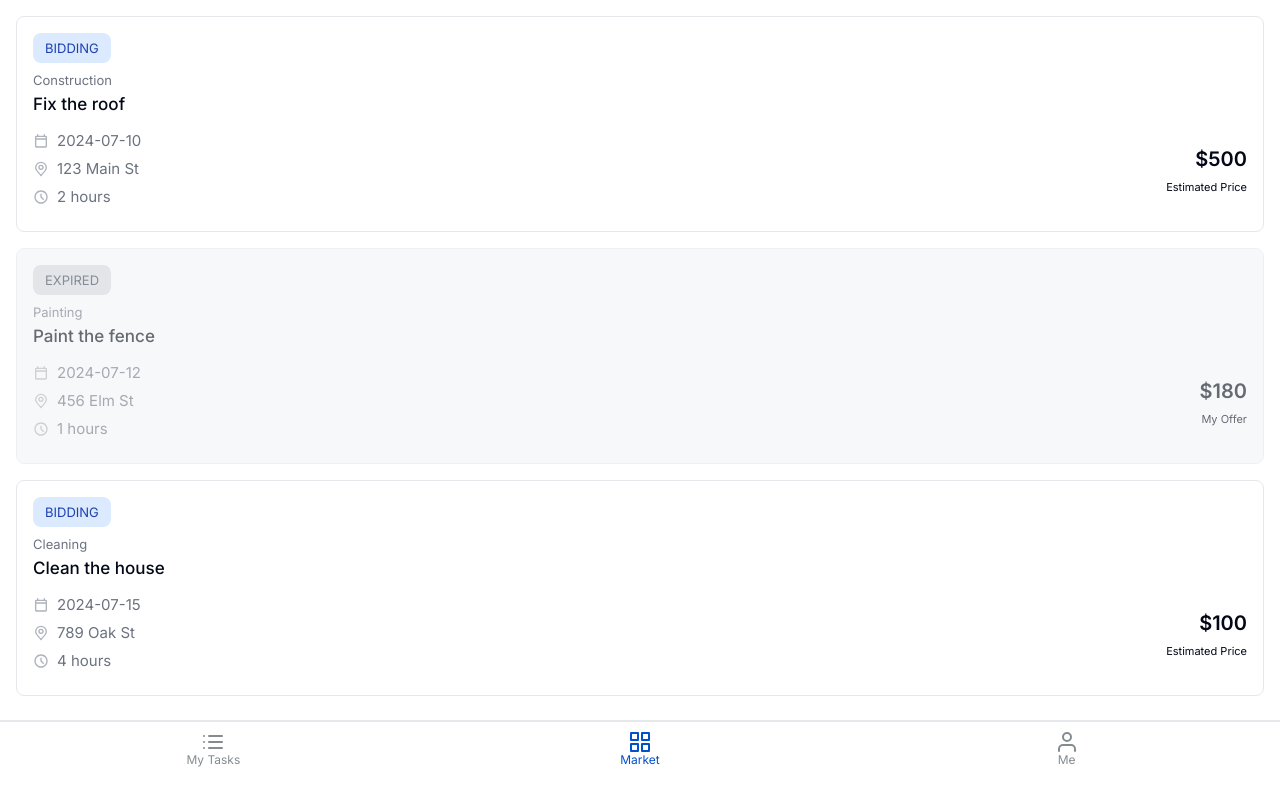
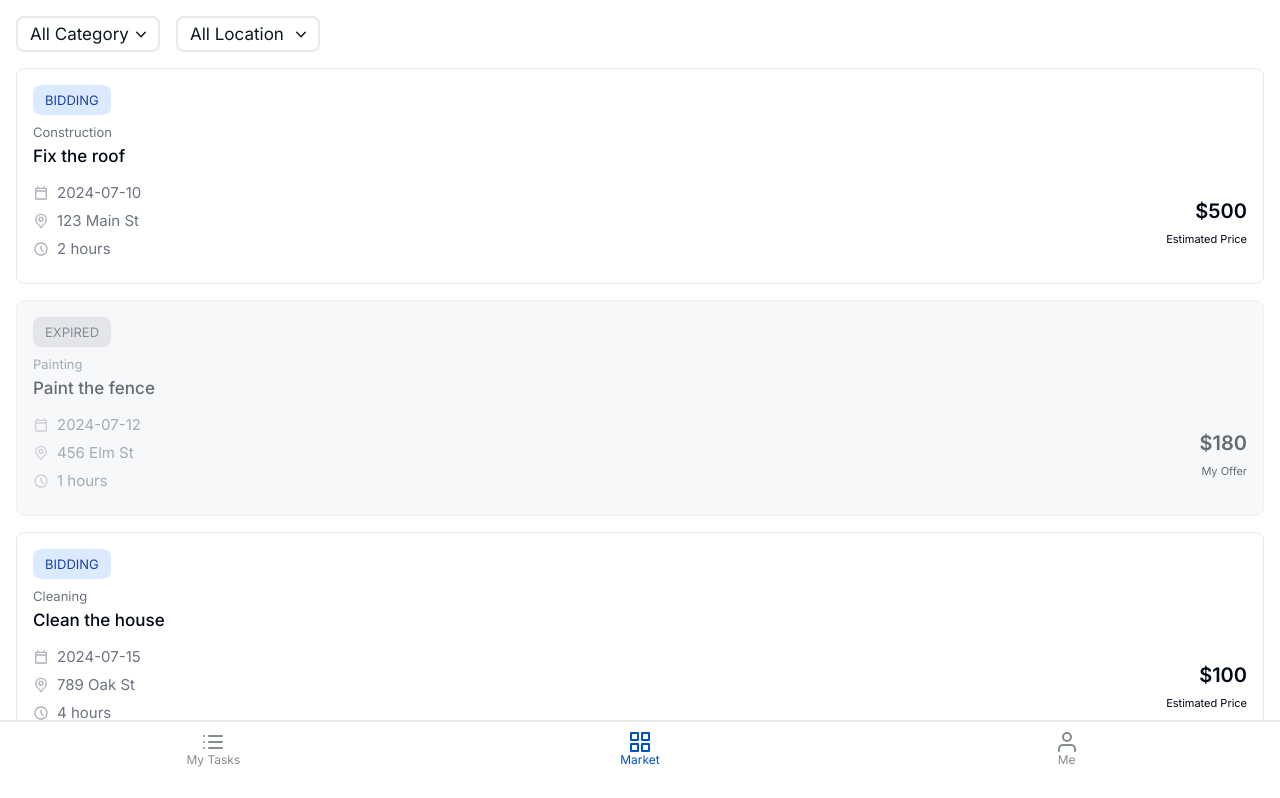
Before and after one commit to codersforcauses/penni, a Next.js app in the folder client/: page /market in a window 1280 px wide. Shown: the top 798 px of the page. Built offline with nearby package versions, Linux system fonts and the light colour scheme.

Commit message:
Finish the market page

```diff
--- a/client/src/components/ui/task-card.tsx
+++ b/client/src/components/ui/task-card.tsx
@@ -4,7 +4,8 @@ import React from "react";
 // please try to understand the "pricetype", not sure if we need to do useState for this part
 
 // the props
-interface TaskCardProps {
+export interface TaskCardProps {
+  id: string;
   state?: "BIDDING" | "EXPIRED" | "ONGOING" | "COMPLETED";
   category: string;
   title: string;
--- a/client/src/pages/component-showcase.tsx
+++ b/client/src/pages/component-showcase.tsx
@@ -263,6 +263,7 @@ export default function ComponentShowcase() {
 
         <ComponentSection title="Task Card">
           <TaskCard
+            id="abc124"
             title="Clean up my house"
             category="CLEANING"
             date="21 Aug, 2022"
@@ -274,6 +275,7 @@ export default function ComponentShowcase() {
             priceType="Estimated Price"
           />
           <TaskCard
+            id="abc125"
             title="Walking my dog"
             category="WALKING DOGS"
             date="21 Aug, 2022"
@@ -285,6 +287,7 @@ export default function ComponentShowcase() {
             priceType="My Offer"
           />
           <TaskCard
+            id="abc126"
             title="Walking my dog"
             category="WALKING DOGS"
             date="21 Aug, 2022"
@@ -296,6 +299,7 @@ export default function ComponentShowcase() {
             priceType="My Offer"
           />
           <TaskCard
+            id="abc127"
             title="Walking my dog"
             category="WALKING DOGS"
             date="21 Aug, 2022"
@@ -307,6 +311,7 @@ export default function ComponentShowcase() {
             priceType="My Offer"
           />
           <TaskCard
+            id="abc128"
             title="Clean up my house"
             category="CLEANING"
             date="21 Aug, 2022"
--- a/client/src/pages/market.tsx
+++ b/client/src/pages/market.tsx
@@ -1,5 +1,7 @@
 import type { ReactElement } from "react";
+import React, { useState } from "react";
 
+import { MarketDropdown } from "@/components/ui/dropdown";
 import MeLayout from "@/components/ui/MeLayout";
 import TaskCard, { TaskCardProps } from "@/components/ui/task-card";
 
@@ -43,19 +45,51 @@ const MarketPage: NextPageWithLayout = () => {
       myOfferPrice: "90",
       priceType: "Estimated Price",
     },
+    {
+      id: "loo223",
+      state: "BIDDING",
+      category: "Cleaning",
+      title: "Clean the house",
+      date: "2024-07-15",
+      location: "789 Oak St",
+      duration: "4",
+      estimatePrice: "100",
+      myOfferPrice: "90",
+      priceType: "Estimated Price",
+    },
   ];
+  const [selectedCategory, setSelectedCategory] = useState("All Category");
+  const [selectedLocation, setSelectedLocation] = useState("All Location");
+  const categories = ["All Category", "Cleaning", "Painting", "Construction"];
+  const locations = ["All Location", "123 Main St", "456 Elm St", "789 Oak St"];
 
   return (
-    <>
-      {tasks.map((task) => (
-        <TaskCard key={task.id} {...task} />
-      ))}
-    </>
+    <MeLayout>
+      <div className="m-4 flex justify-start space-x-4">
+        <MarketDropdown
+          value={selectedCategory}
+          options={categories}
+          onChange={(e) => setSelectedCategory(e.target.value)}
+        />
+        <MarketDropdown
+          value={selectedLocation}
+          options={locations}
+          onChange={(e) => setSelectedLocation(e.target.value)}
+        />
+      </div>
+      {tasks
+        .filter(
+          (task) =>
+            (selectedCategory === "All Category" ||
+              task.category === selectedCategory) &&
+            (selectedLocation === "All Location" ||
+              task.location === selectedLocation),
+        )
+        .map((task) => (
+          <TaskCard key={task.id} {...task} />
+        ))}
+    </MeLayout>
   );
 };
 
-MarketPage.getLayout = function getLayout(page: ReactElement) {
-  return <MeLayout>{page}</MeLayout>;
-};
-
 export default MarketPage;
```
